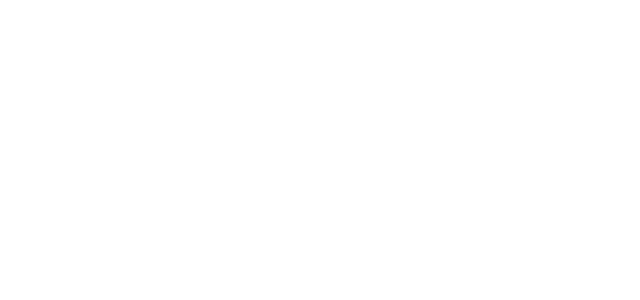
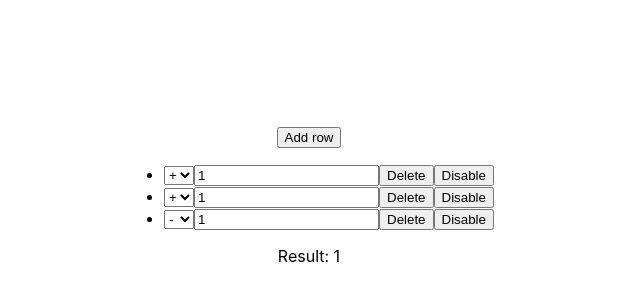
Before and after one commit to MassimilianoPellegrino/coolshop-react-challenge, a React (Create React App) app: page / in a window 1280 px wide. Shown: the part 204-504 px from the top of the page, without its empty margins (331-971 px from the left). Built offline with nearby package versions, Linux system fonts and the light colour scheme; the HTML template or start-up script is replaced by a standard one.

Commit message:
basic working solution

```diff
--- a/src/App.css
+++ b/src/App.css
@@ -1,3 +1,9 @@
 .App {
-  text-align: center;
+  display: flex;
+  flex: 1;
+  flex-direction: column;
+  align-items: center;
+  justify-content: center;
+  height: 100vh;
+  width: 100vw;
 }
--- a/src/App.js
+++ b/src/App.js
@@ -1,8 +1,72 @@
+import { useMemo, useState } from 'react';
 import './App.css';
+import Row from './components/Row';
 
 function App() {
+
+  const [rows, setRows] = useState([
+    { number: 1, enabled: true },
+    { number: 1, enabled: true },
+    { number: -1, enabled: true }
+  ]);
+  const result = useMemo(() => rows.reduce((partialSum, currentRow) => currentRow.enabled ? partialSum + currentRow.number : partialSum, 0), [rows]);
+
+  const changeSign = (index) => {
+    const newRows = [...rows];
+    newRows[index].number = -rows[index].number;
+    setRows(newRows);
+  };
+
+  const changeNumber = (index, newValue) => {
+    const newRows = [...rows];
+    newRows[index].number = newValue;
+    setRows(newRows);
+  };
+
+  const changeEnablement = (index) => {
+    const newRows = [...rows];
+    newRows[index].enabled = !rows[index].enabled;
+    setRows(newRows);
+  };
+
+  const deleteRow = (index) => {
+    const newRows = [...rows].filter((_, i) => i !== index);
+    setRows(newRows);
+  };
+
+  const addRow = () => {
+    const newRows = [...rows];
+    newRows.push({
+      number: 1,
+      enabled: true
+    });
+    setRows(newRows);
+  };
+
   return (
     <div className="App">
+      <div>
+        <button onClick={addRow}>
+          Add row
+        </button>
+      </div>
+      <ul>
+        {rows.map((row, index) =>
+          <Row
+            key={index}
+            index={index}
+            number={row.number}
+            enabled={row.enabled}
+            changeSign={changeSign}
+            changeNumber={changeNumber}
+            changeEnablement={changeEnablement}
+            deleteRow={deleteRow}
+          />
+        )}
+      </ul>
+      <div>
+        Result: {result}
+      </div>
     </div>
   );
 }
--- /dev/null
+++ b/src/components/Row.js
@@ -0,0 +1,45 @@
+import { useState } from 'react';
+import './Row.css';
+
+function Row({
+    index,
+    number,
+    enabled,
+    changeSign,
+    changeNumber,
+    changeEnablement,
+    deleteRow
+}) {
+
+    const [selectedSign, setSelectedSign] = useState(number >= 0 ? '+' : '-');
+    const [currentNumber, setCurrentNumber] = useState(number);
+
+    return (
+        <li>
+            <select value={selectedSign} onChange={(e) => {
+                setSelectedSign(e.target.value);
+                const reversed = (number > 0 && e.target.value === '-') || (number < 0 && e.target.value === '+');
+                if (reversed)
+                    changeSign(index);
+            }}>
+                <option value='+'>+</option>
+                <option value='-'>-</option>
+            </select>
+            <input type="number" value={Math.abs(currentNumber)} onChange={(e) => {
+                if (e.target.value > 0) {
+                    setCurrentNumber(e.target.value);
+                    const newNumber = selectedSign > 0 ? parseFloat(e.target.value) : -parseFloat(e.target.value);
+                    changeNumber(index, newNumber);
+                }
+            }} />
+            <button onClick={() => deleteRow(index)}>
+                Delete
+            </button>
+            <button onClick={() => changeEnablement(index)}>
+                {enabled ? 'Disable' : 'Enable'}
+            </button>
+        </li>
+    );
+}
+
+export default Row;
```
Also changed, not shown: src/components/Row.css (added), 1 other file (tests, documents, lock files or other folders).
